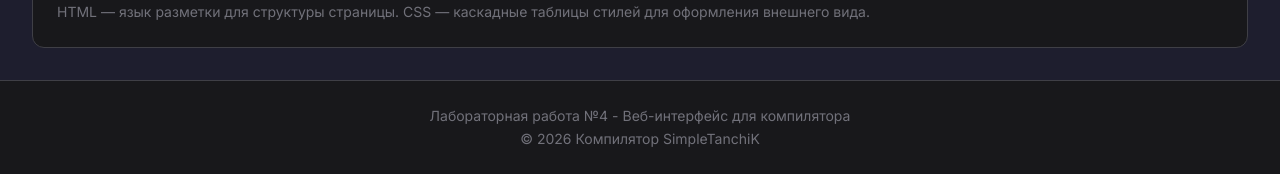
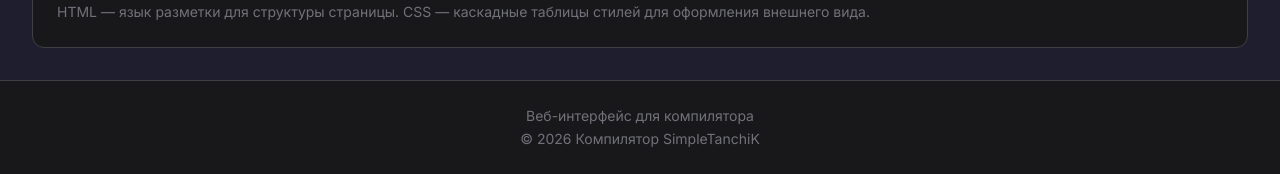
Before and after one commit to Tatyana305-png/PPOIS_labs_2, a Flask app: page /about in a window 1280 px wide. Shown: the part 1707-1881 px from the top of the page. Run offline with Flask 3, Linux system fonts and the light colour scheme.

Commit message:
Update base.html

```diff
--- a/lab_4/templates/base.html
+++ b/lab_4/templates/base.html
@@ -29,7 +29,7 @@
 
     <footer class="footer">
         <div class="footer-container">
-            <p>Лабораторная работа №4 - Веб-интерфейс для компилятора</p>
+            <p>Веб-интерфейс для компилятора</p>
             <p>© 2026 Компилятор SimpleTanchiK</p>
         </div>
     </footer>
```
